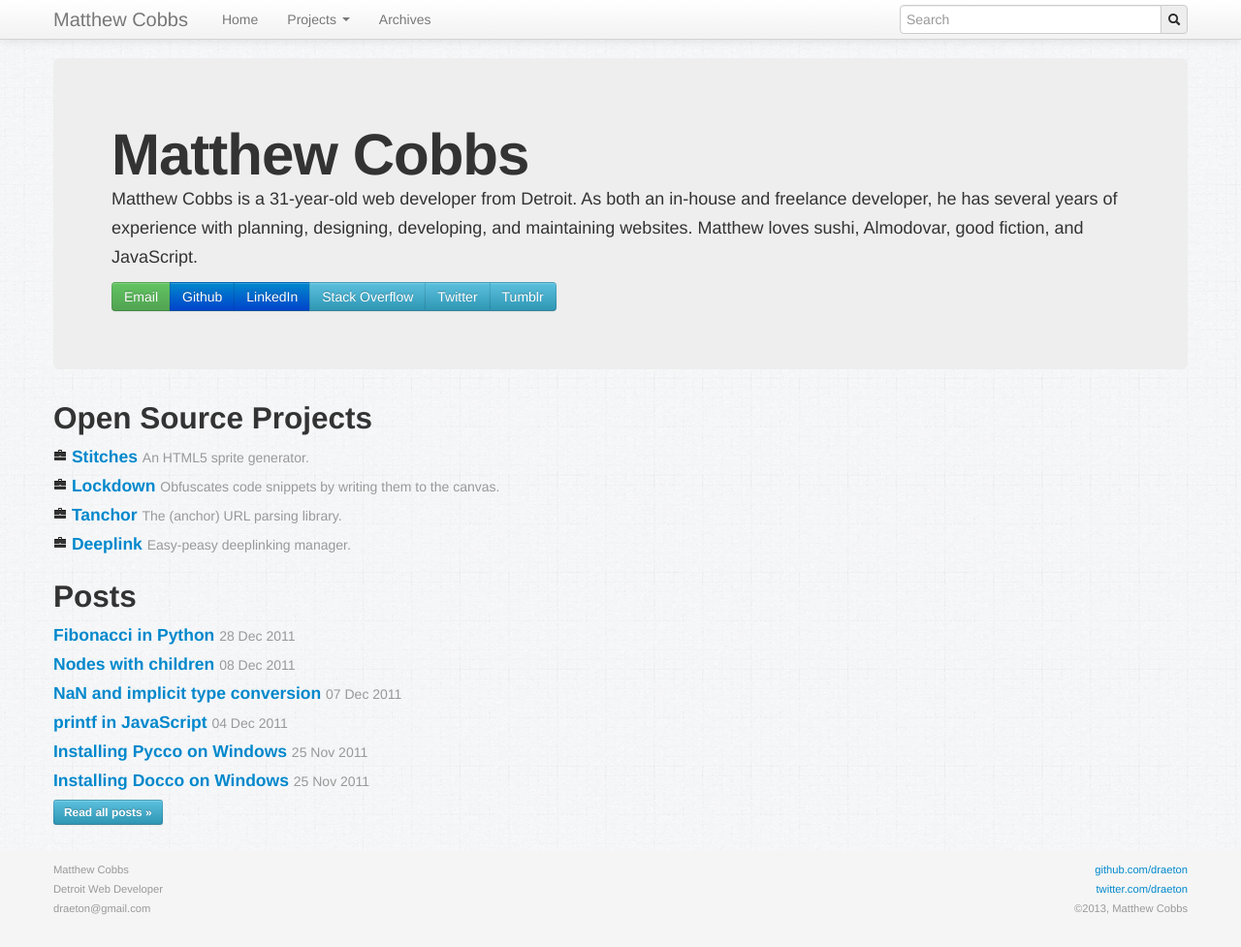
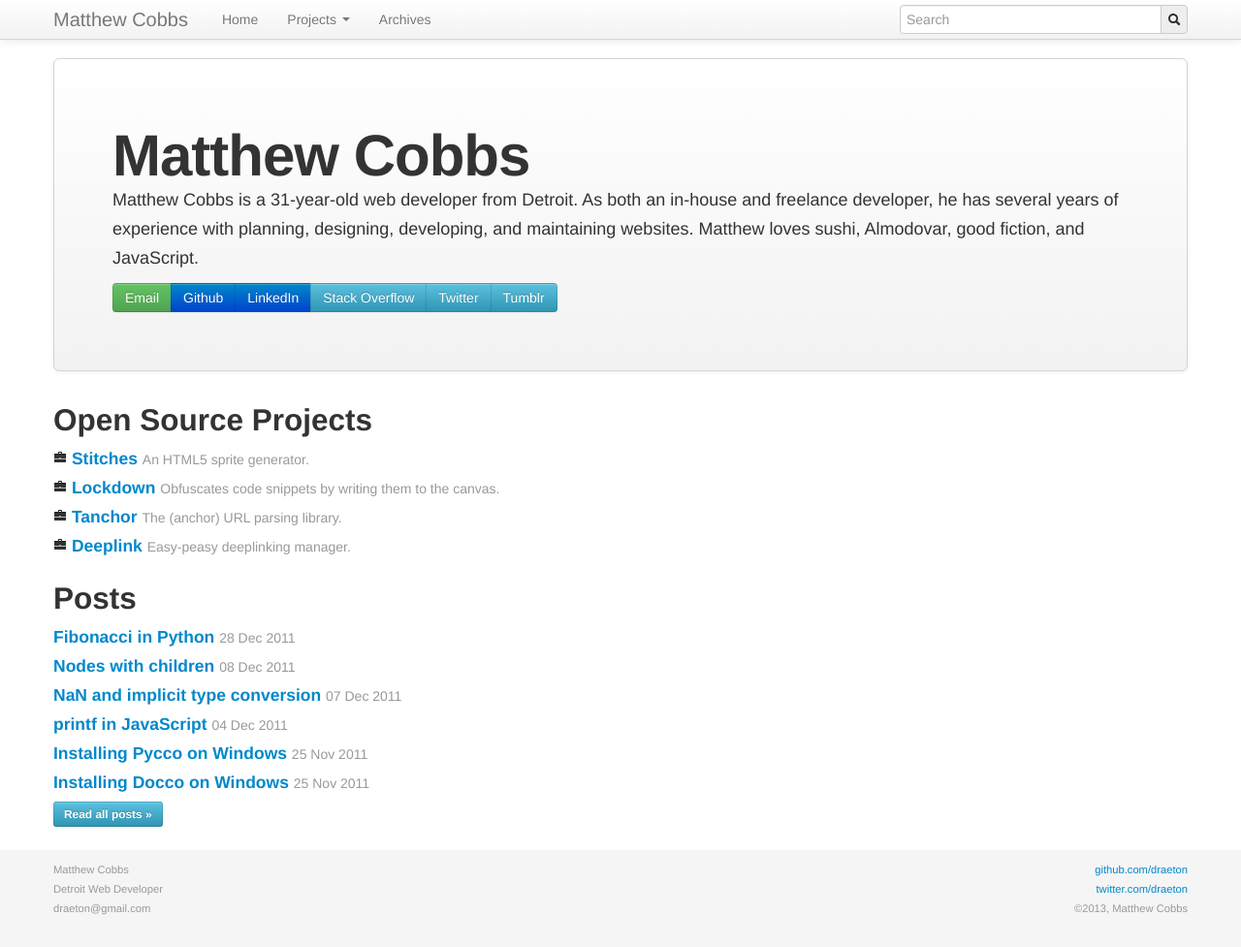
Before and after one commit to draeton/draeton.github.com, a Jekyll site: the page built from index.html, in a window 1280 px wide and 977 px high. Shown: the whole window at 97% size. Built offline with Jekyll 4.4.1, drawn with Linux system fonts in a browser that asks for light colours; nearby versions of some CDN libraries; Markdown is read by kramdown in place of the engine named in the settings; the list of posts is cut into pages by our own code.

Commit message:
Backgrounds

```diff
--- a/css/draeton.css
+++ b/css/draeton.css
@@ -49,6 +49,22 @@
 /* Hero unit */
 
 .hero-unit {
+    background-color: #fafafa;
+    background-image: -moz-linear-gradient(top, #ffffff, #f2f2f2);
+    background-image: -webkit-gradient(linear, 0 0, 0 100%, from(#ffffff), to(#f2f2f2));
+    background-image: -webkit-linear-gradient(top, #ffffff, #f2f2f2);
+    background-image: -o-linear-gradient(top, #ffffff, #f2f2f2);
+    background-image: linear-gradient(to bottom, #ffffff, #f2f2f2);
+    background-repeat: repeat-x;
+    border: 1px solid #d4d4d4;
+    -webkit-border-radius: 4px;
+     -moz-border-radius: 4px;
+          border-radius: 4px;
+    filter: progid:DXImageTransform.Microsoft.gradient(startColorstr='#ffffffff', endColorstr='#fff2f2f2', GradientType=0);
+    *zoom: 1;
+    -webkit-box-shadow: 0 1px 4px rgba(0, 0, 0, 0.065);
+     -moz-box-shadow: 0 1px 4px rgba(0, 0, 0, 0.065);
+          box-shadow: 0 1px 4px rgba(0, 0, 0, 0.065);
 }
 
 /* General content styles */
```
Also changed, not shown: img/bg/tile.gif.
